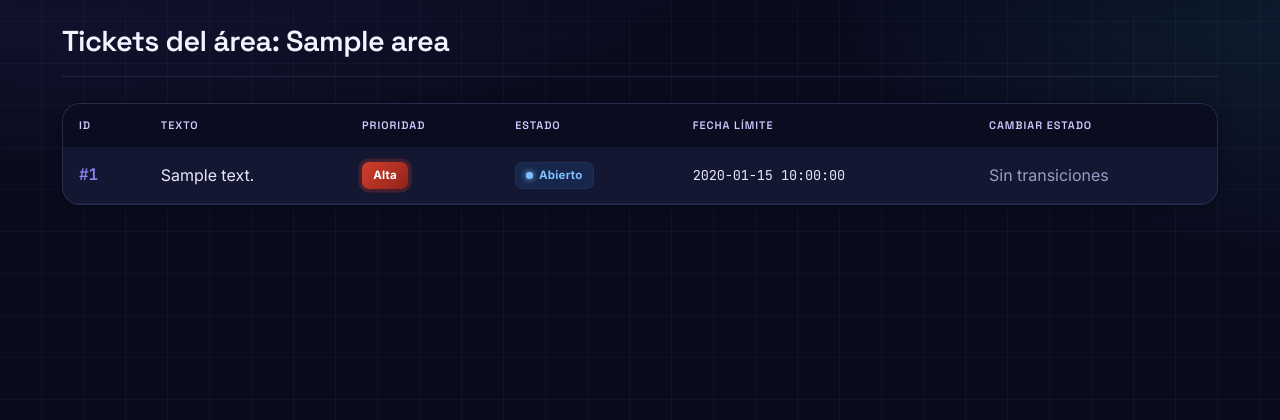
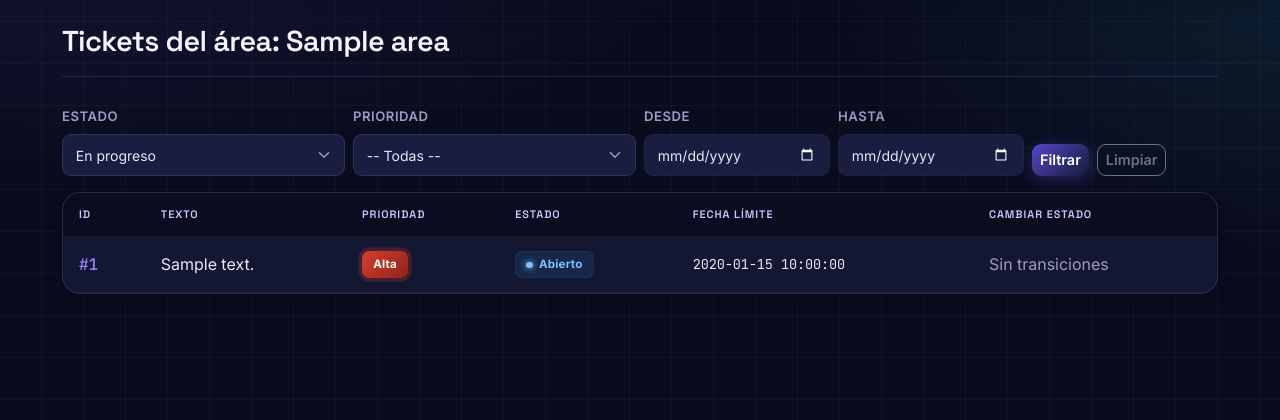
Before and after one commit to SergioB0515/Proyecto-UAN-Ing-de-software-1, a Flask app: template app/templates/tickets_por_area.html in a window 1280 px wide. Shown: the part 62-482 px from the top of the page. Run offline with Flask 3, Linux system fonts and the light colour scheme; tables that the repository leaves empty hold one stand-in row (values such as "Sample post"); the template is opened without the code that fills it: values that come from a table or form of the project are taken from there, most other values are stand-ins (such as "Sample title", 1, 10 or a date in 2020).

Commit message:
Filtros de tickets por area y eliminacion de columna radicado
- listar_tickets_por_area acepta estado, prioridad y rango de fechas
- formulario de filtros en la vista de tickets por area
- se elimina la columna radicado del modelo Ticket (no usada)

Co-Authored-By: Claude Sonnet 5 <noreply@anthropic.com>

```diff
--- a/app/models/ticket.py
+++ b/app/models/ticket.py
@@ -5,7 +5,6 @@ from app.models.enum import Categoria, Prioridad, EstadoTicket
 class Ticket(db.Model):
     __tablename__ = "tickets"
     id = db.Column(db.Integer, primary_key=True)
-    radicado = db.Column(db.String(150), nullable=True)
     texto = db.Column(db.String(1200), nullable=False)
     categoria = db.Column(db.Enum(Categoria), nullable=False)
     prioridad = db.Column(db.Enum(Prioridad), nullable=False)
--- a/app/services/tickets.py
+++ b/app/services/tickets.py
@@ -58,9 +58,27 @@ class ServicioTickets:
             detalle=f"Ticket #{nuevo_ticket.id} creado: categoria={nuevo_ticket.categoria}, prioridad={nuevo_ticket.prioridad}",
         )
         return nuevo_ticket
+
     @staticmethod
-    def listar_tickets_por_area(area):
-        tickets_del_area = Ticket.query.filter_by(categoria=area).all()
+    def listar_tickets_por_area(area, estado=None, prioridad=None, fecha_desde=None, fecha_hasta=None):
+        query = select(Ticket).where(Ticket.categoria == area)
+
+
+        if estado is not None:
+            query = query.where(Ticket.estado == estado)
+
+        if prioridad is not None:
+            query = query.where(Ticket.prioridad == prioridad)
+
+        if fecha_desde is not None:
+            query = query.where(Ticket.fecha_creacion >= fecha_desde)
+
+        if fecha_hasta is not None:
+            query = query.where(Ticket.fecha_creacion < fecha_hasta)
+
+        tickets_del_area = db.session.execute(query).scalars().all()
+
+
         return sorted(tickets_del_area, key=lambda ticket: ORDEN_PRIORIDAD[ticket.prioridad])
 
     @staticmethod
--- a/app/templates/tickets_por_area.html
+++ b/app/templates/tickets_por_area.html
@@ -4,6 +4,44 @@
 <div class="page-header">
     <h2>Tickets del área: {{ area }}</h2>
 </div>
+
+<form method="GET" action="{{ url_for('tickets.listar_por_area', area=area) }}" class="row g-2 align-items-end mb-3">
+    <div class="col-md-3">
+        <label class="form-label">Estado</label>
+        <select name="estado" class="form-select form-select-sm">
+            <option value="">-- Todos --</option>
+            <option value="abierto" {% if filtros_actuales.estado == "abierto" %}selected{% endif %}>Abierto</option>
+            <option value="en_progreso" {% if filtros_actuales.estado == "en_progreso" %}selected{% endif %}>En progreso</option>
+            <option value="cerrado" {% if filtros_actuales.estado == "cerrado" %}selected{% endif %}>Cerrado</option>
+        </select>
+    </div>
+
+    <div class="col-md-3">
+        <label class="form-label">Prioridad</label>
+        <select name="prioridad" class="form-select form-select-sm">
+            <option value="">-- Todas --</option>
+            <option value="alta" {% if filtros_actuales.prioridad == "alta" %}selected{% endif %}>Alta</option>
+            <option value="media" {% if filtros_actuales.prioridad == "media" %}selected{% endif %}>Media</option>
+            <option value="baja" {% if filtros_actuales.prioridad == "baja" %}selected{% endif %}>Baja</option>
+        </select>
+    </div>
+
+    <div class="col-md-2">
+        <label class="form-label">Desde</label>
+        <input type="date" name="fecha_desde" class="form-control form-control-sm" value="{{ filtros_actuales.fecha_desde or '' }}">
+    </div>
+
+    <div class="col-md-2">
+        <label class="form-label">Hasta</label>
+        <input type="date" name="fecha_hasta" class="form-control form-control-sm" value="{{ filtros_actuales.fecha_hasta or '' }}">
+    </div>
+
+    <div class="col-md-2 d-flex gap-2">
+        <button type="submit" class="btn btn-primary btn-sm">Filtrar</button>
+        <a href="{{ url_for('tickets.listar_por_area', area=area) }}" class="btn btn-outline-secondary btn-sm">Limpiar</a>
+    </div>
+</form>
+
 <div class="table-card">
 <table class="table table-hover align-middle">
     <thead>
```
Also changed, not shown: app/routes/tickets.py (+51 -3 lines).
